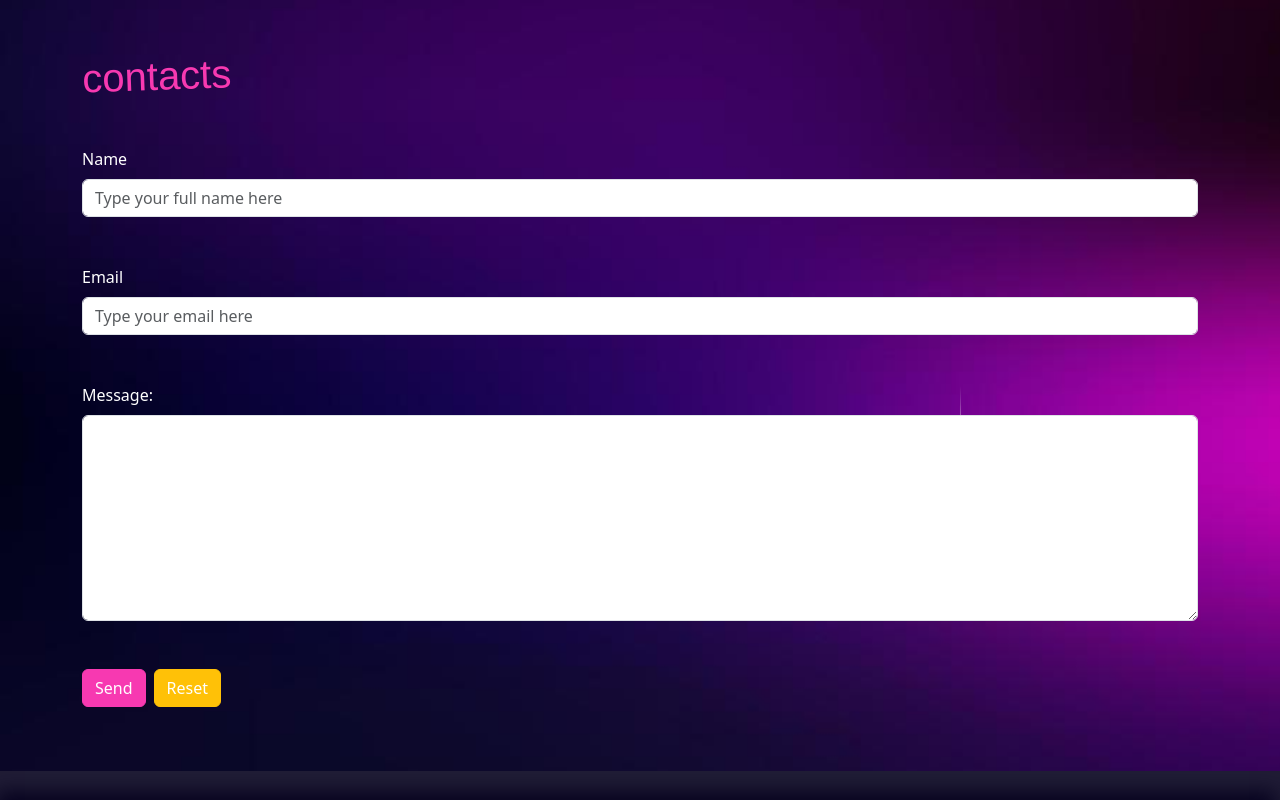
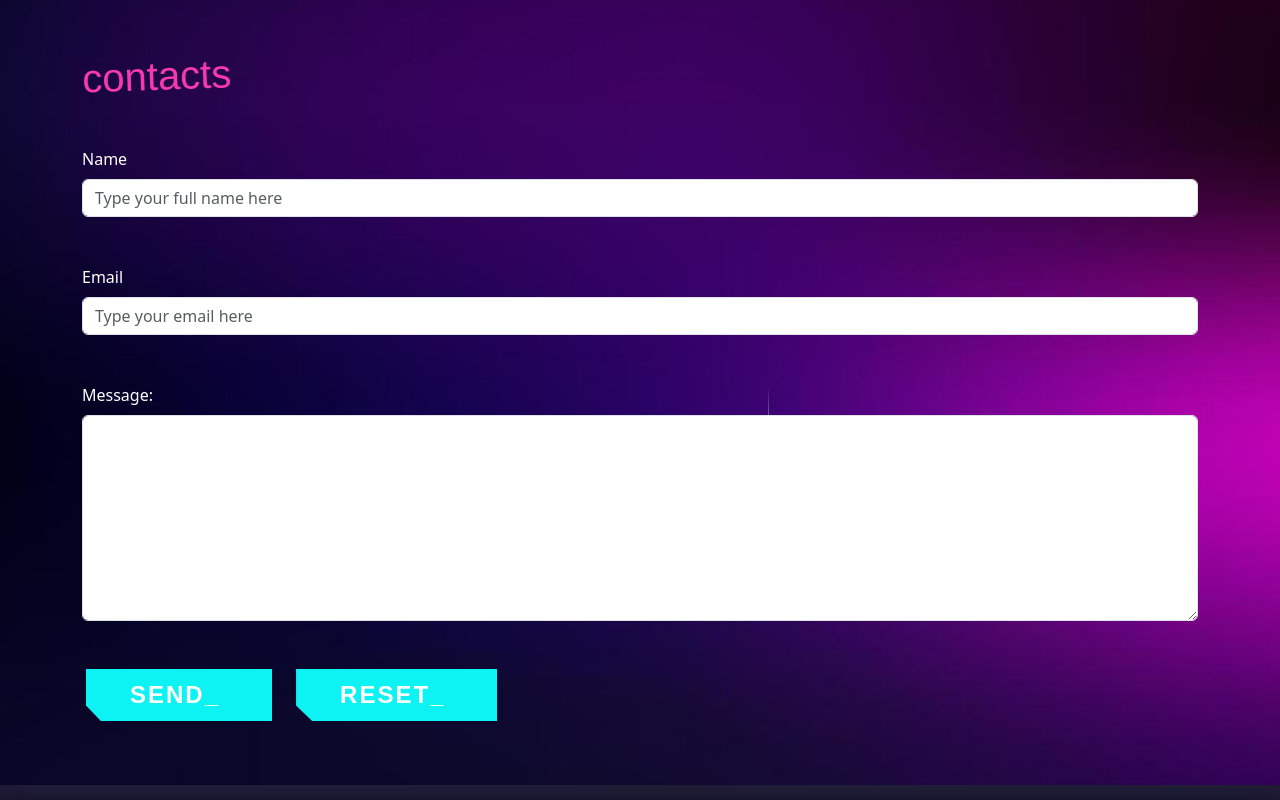
Before and after one commit to cyberfolk/portfolio-vite, a Vue app: page /contacts in a window 1280 px wide. Shown: the part 240-1040 px from the top of the page. Built offline with nearby package versions, Linux system fonts and the light colour scheme; a web font is replaced by a local one.

Commit message:
Make cyberbutton customizable with props

```diff
--- a/src/assets/scss/partials/_common.scss
+++ b/src/assets/scss/partials/_common.scss
@@ -8,5 +8,6 @@ body {
 }
 
 * {
-  color: $white;
+  color: $white !important;
+  text-decoration: none !important;
 }
--- a/src/assets/scss/partials/variables/_color.scss
+++ b/src/assets/scss/partials/variables/_color.scss
@@ -8,6 +8,7 @@ $darkless: #0f0649;
 $dark: #07031f;
 $light: #fafafa;
 $primary: #f739b1;
+$secondary: #0DF2F2;
 /* $muted:     # ; */
 
 /* BOOTSTAP Palette ..................... */
--- a/src/components/item/CyberButton.vue
+++ b/src/components/item/CyberButton.vue
@@ -1,22 +1,35 @@
 <script>
 export default {
     name: "CyberButton",
-};
-
+    props: {
+        color: String
+    },
+    //The only way to pass props in pseudo-element-html
+    computed: {
+        cssProps() {
+            return {
+                '--color': this.color
+            }
+        }
+    }
+}
 </script>
 
 <template>
-    <div class="text-center">
-        <button class="cybr-btn"> Buttons<span aria-hidden>_</span>
-            <span aria-hidden class="cybr-btn__glitch">Buttons_</span>
-        </button>
-    </div>
+    <button :style="cssProps" class="cybr-btn">
+        <slot></slot>
+        <span>_</span>
+        <span class="cybr-glitch">
+            <slot></slot>_
+        </span>
+    </button>
 </template>
 
 <style lang="scss" scoped>
 @use '../../assets/scss/partials/variables' as *;
 
-$shimmy-distance: 15;
+$shimmy-distance: 15%;
+$shadow: $secondary;
 $border: 4px;
 $clip: polygon(0 0, 100% 0, 100% 100%, 8% 100%, 0 70%);
 $clip-one: polygon(0 2%, 100% 2%, 100% 95%, 8% 95%, 0 70%);
@@ -27,10 +40,6 @@ $clip-five: polygon(0 0, 100% 0, 100% 0, 8% 0, 0 0);
 $clip-six: polygon(0 40%, 100% 40%, 100% 85%, 8% 85%, 0 70%);
 $clip-seven: polygon(0 63%, 100% 63%, 100% 80%, 8% 80%, 0 70%);
 
-$primary: hsl(255, 85%, 50%);
-$shadow-primary: hsl(180, 90%, 50%);
-$shadow-secondary: hsl(180, 90%, 60%);
-$color: hsl(0, 0%, 100%);
 
 @font-face {
     font-family: Cyber;
@@ -40,29 +49,25 @@ $color: hsl(0, 0%, 100%);
 
 .cybr-btn {
     font-family: 'Cyber', sans-serif;
-    color: $color;
     cursor: pointer;
     background: transparent;
     text-transform: uppercase;
-    font-size: 26px;
     outline: transparent;
     letter-spacing: 2px;
     position: relative;
     font-weight: 700;
     border: 0;
-    min-width: 300px;
-    height: 75px;
-    line-height: 75px;
     transition: background 2s;
+    color: $white;
+    text-decoration: none;
 }
 
 .cybr-btn:hover {
-
-    --primary: hsl(255, 85%, 40%);
+    filter: brightness(90%);
 }
 
 .cybr-btn:active {
-    --primary: hsl(255, 85%, 30%);
+    filter: brightness(70%);
 }
 
 .cybr-btn:after,
@@ -78,32 +83,37 @@ $color: hsl(0, 0%, 100%);
 }
 
 .cybr-btn:before {
-    background: $shadow-primary;
+    background: $shadow;
     transform: translate($border, 0);
 }
 
 .cybr-btn:after {
-    background: $primary;
+    background: var(--color);
 }
 
-.cybr-btn__glitch {
+.cybr-glitch {
     position: absolute;
     top: $border * -1;
     left: $border * -1;
     right: $border * -1;
     bottom: $border * -1;
-    background: $shadow-primary;
-    text-shadow: 2px 2px $shadow-primary, -2px -2px $shadow-secondary;
+    background: $shadow;
+    text-shadow: 2px 2px $shadow, -2px -2px $shadow;
     clip-path: $clip;
     animation: glitch 2s infinite;
     display: none;
+    line-height: 16px;
+    color: $white;
+    text-decoration: none;
+
+
 }
 
-.cybr-btn:hover .cybr-btn__glitch {
+.cybr-btn:hover .cybr-glitch {
     display: block;
 }
 
-.cybr-btn__glitch:before {
+.cybr-glitch:before {
     content: '';
     position: absolute;
     top: $border * 1;
@@ -111,7 +121,7 @@ $color: hsl(0, 0%, 100%);
     bottom: $border * 1;
     left: $border * 1;
     clip-path: $clip;
-    background: $primary;
+    background: var(--color);
     z-index: -1;
 }
 
@@ -128,7 +138,7 @@ $color: hsl(0, 0%, 100%);
 
     6% {
         clip-path: $clip-two;
-        transform: translate($shimmy-distance * 1%, 0);
+        transform: translate($shimmy-distance * 1, 0);
     }
 
     9% {
@@ -138,7 +148,7 @@ $color: hsl(0, 0%, 100%);
 
     10% {
         clip-path: $clip-three;
-        transform: translate($shimmy-distance * 1%, 0);
+        transform: translate($shimmy-distance * 1, 0);
     }
 
     13% {
@@ -149,12 +159,12 @@ $color: hsl(0, 0%, 100%);
     14%,
     21% {
         clip-path: $clip-four;
-        transform: translate($shimmy-distance * 1%, 0);
+        transform: translate($shimmy-distance * 1, 0);
     }
 
     25% {
         clip-path: $clip-five;
-        transform: translate($shimmy-distance * 1%, 0);
+        transform: translate($shimmy-distance * 1, 0);
     }
 
     30% {
@@ -170,7 +180,7 @@ $color: hsl(0, 0%, 100%);
 
     40% {
         clip-path: $clip-six;
-        transform: translate($shimmy-distance * 1%);
+        transform: translate($shimmy-distance * 1);
     }
 
     50% {
@@ -180,7 +190,7 @@ $color: hsl(0, 0%, 100%);
 
     55% {
         clip-path: $clip-seven;
-        transform: translate($shimmy-distance * 1%, 0);
+        transform: translate($shimmy-distance * 1, 0);
     }
 
     60% {
--- a/src/views/ContactsView.vue
+++ b/src/views/ContactsView.vue
@@ -1,4 +1,5 @@
 <script>
+import CyberButton from "./../components/item/CyberButton.vue";
 import axios from 'axios';
 import { state } from '../state';
 import JumbotroSection from "./../components/section/JumbotronSection.vue";
@@ -8,6 +9,7 @@ export default {
     components: {
         JumbotroSection,
         SiteMain,
+        CyberButton
     },
     data() {
         return {
@@ -87,8 +89,10 @@ export default {
                     class="form-control rounded" :class="{ 'is-invalid': errors.message }"></textarea>
                 <p v-for="(error, index) in errors.message" :key="`message-error-${index}`" class="invalid-feedback"> {{ error }} </p>
             </div>
-            <button button type=" submit" class="btn btn-primary text-white me-2" :disabled="loading">{{ loading ? 'Sending...' : 'Send' }}</button>
-            <button type="reset" class="btn btn-warning text-white" :disabled="loading">{{ loading ? 'Sending...' : 'Reset' }}</button>
+
+            <CyberButton class="py-2 px-5 me-4 fs-4" type="submit" :disabled="loading">{{ loading ? 'Sending...' : 'Send' }} </CyberButton>
+            <CyberButton class="py-2 px-5 fs-4" type="reset" :disabled="loading">{{ loading ? 'Sending...' : 'Reset' }} </CyberButton>
+
         </form>
     </SiteMain>
 </template>
```
